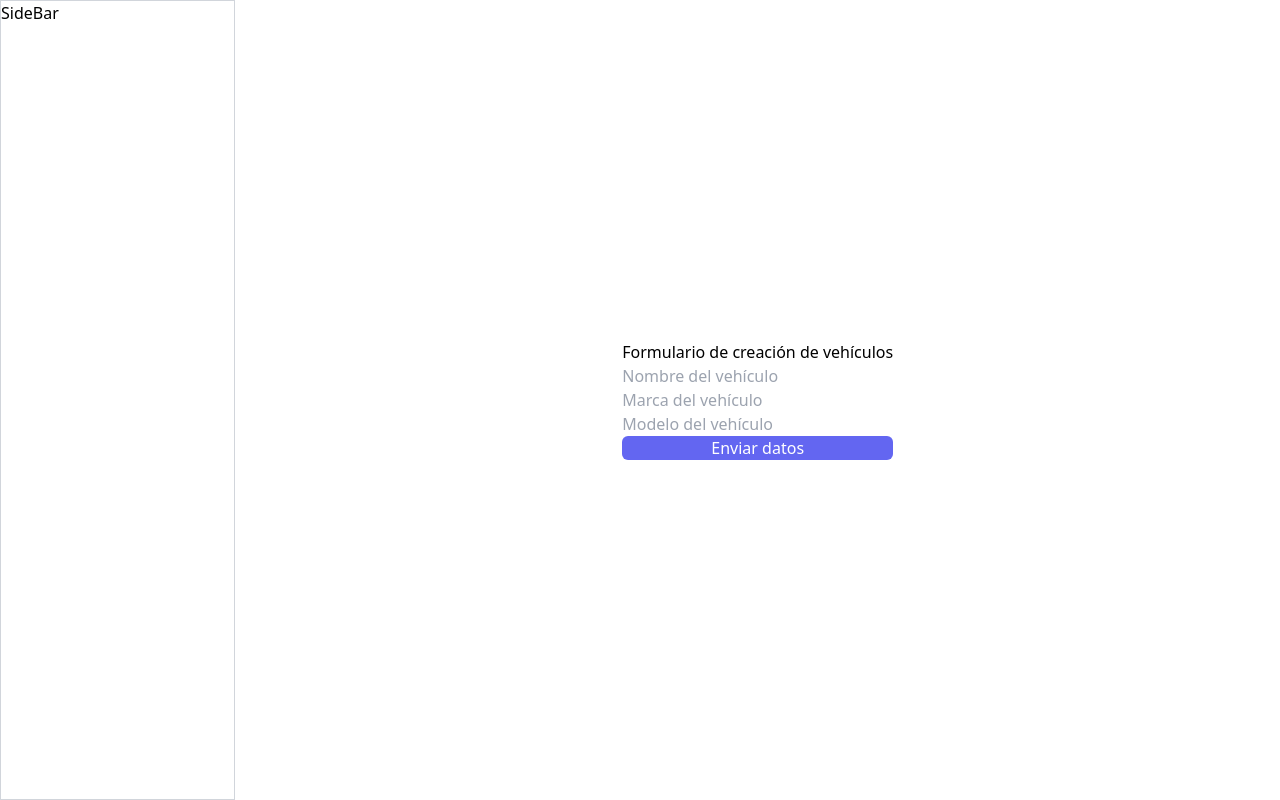
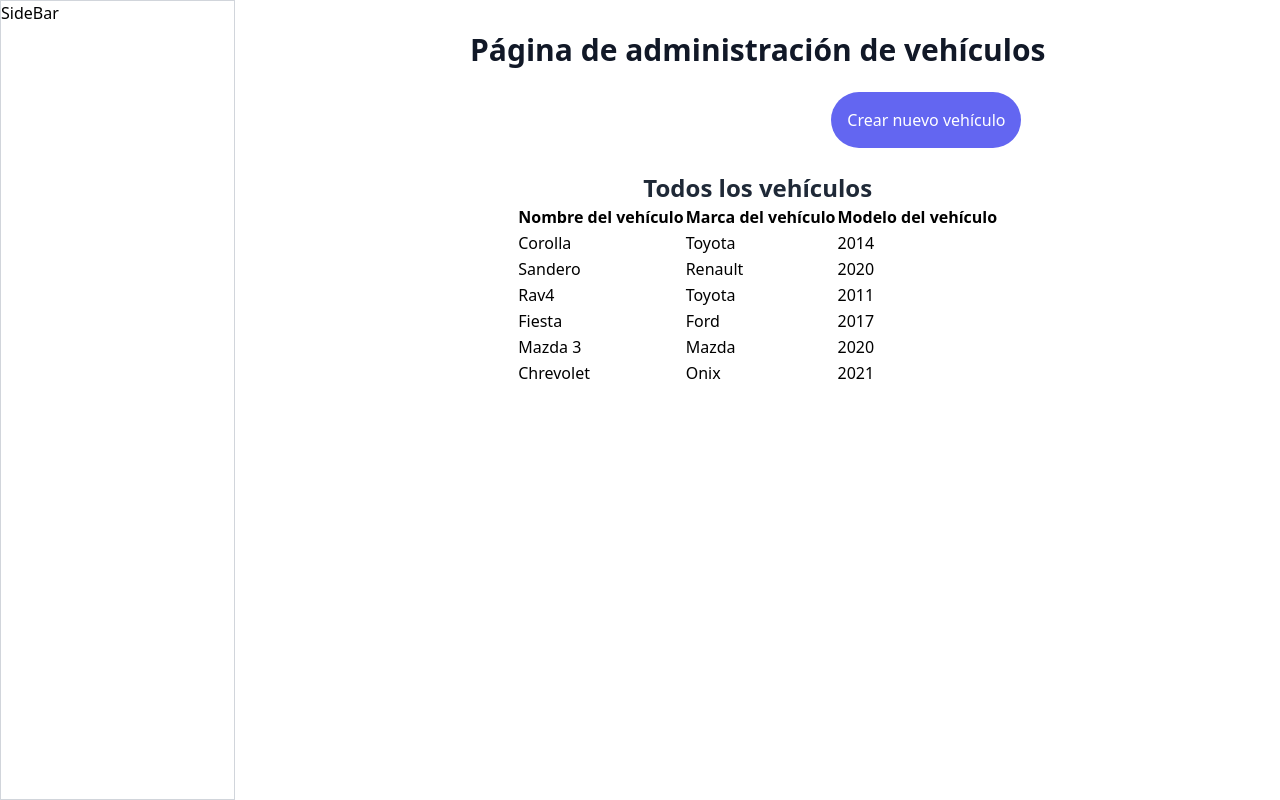
Before and after one commit to JuanA234/Consecionario-multimarca, a React (Create React App) app: page /admin/vehiculos in a window 1280 px wide. Built offline with nearby package versions, Linux system fonts and the light colour scheme.

Commit message:
Agregar funcionalidad para que el formulario envia datos a la lista

```diff
--- a/package.json
+++ b/package.json
@@ -11,6 +11,7 @@
     "react-dom": "^17.0.2",
     "react-router-dom": "^5.3.0",
     "react-scripts": "4.0.3",
+    "react-toastify": "^8.0.3",
     "web-vitals": "^1.0.1"
   },
   "scripts": {
--- a/src/pages/admin/Vehiculos.jsx
+++ b/src/pages/admin/Vehiculos.jsx
@@ -1,27 +1,179 @@
 import React, {useEffect , useState} from 'react'
+import { ToastContainer, toast } from 'react-toastify';
+import 'react-toastify/dist/ReactToastify.css';
+
+const vehiculosBackend = [
+    {
+        nombre:"Corolla",
+        marca:"Toyota",
+        modelo:2014
+    },
+    {
+        nombre:"Sandero",
+        marca:"Renault",
+        modelo:2020
+    },
+    {
+        nombre:"Rav4",
+        marca:"Toyota",
+        modelo:2011
+    },
+    {
+        nombre:"Fiesta",
+        marca:"Ford",
+        modelo:2017
+    },
+    {
+        nombre:"Mazda 3",
+        marca:"Mazda",
+        modelo:2020
+    },
+    {
+        nombre:"Chrevolet",
+        marca:"Onix",
+        modelo:2021
+    }
+
+];
 
 const Vehiculos = () => {
 
-   const [nombreVehiculo, setNombreVehiculo] = useState('');
+    const [mostrarTabla, setMostrarTabla] = useState(true);
+    const[vehiculos, setVehiculos] = useState([]);
+    const [textoBoton, setTextoBoton] = useState('Crear nuevo vehículo');
+    const [colorBoton, setColorBoton] = useState('indigo');
 
-    useEffect(() => {
-        console.log('funcion que se ejecuta cada que cambia el valor');
-    }, [nombreVehiculo]);
+    useEffect(()=>{
+        //Obtener lista de vehículos desde el backend
+        setVehiculos(vehiculosBackend);
+    },[]);
 
-    const enviarDatosAlBackend = () =>{
-        console.log('El nombre del vehículo es ', nombreVehiculo);
-    }
+    useEffect(()=>{
+        if(mostrarTabla){
+            setTextoBoton('Crear nuevo vehículo');
+            setColorBoton('indigo');
+        }
+        else{
+            setTextoBoton('Mostrar todo');
+            setColorBoton('blue');
+        }
+    },[mostrarTabla]);
 
     return (
-        <form className='flex flex-col'>
-            <h2>Formulario de creación de vehículos</h2>
-                <input onChange={(e)=>{setNombreVehiculo(e.target.value)}} type="text" placeholder='Nombre del vehículo' />
-                <input onChange={(e)=>{console.log(e.target.value)}} type="text" placeholder='Marca del vehículo' />
-                <input type="text" placeholder='Modelo del vehículo' />
-                <button type='button' onClick={enviarDatosAlBackend} className='bg-indigo-500 text-white rounded-md'>Enviar datos</button>
-        </form>
+        <div className='flex h-full w-full flex-col items-center justify-start p-8'>
+            <div className='flex flex-col'>
+            <h2 className='text-3xl font-extrabold text-gray-900'>Página de administración de vehículos</h2>
+            <button onClick={()=>{
+                setMostrarTabla(!mostrarTabla);
+            }}
+            className={`text-white bg-${colorBoton}-500 p-4 rounded-full m-6 self-end`}>
+            {textoBoton}
+            </button>
+            </div>
+            {mostrarTabla ?  <TablaVehiculos listaVehiculos={vehiculos} />
+            :<FormularioCreacionVehiculos funcionParaMostarLaTabla={setMostrarTabla}
+            listaVehiculos={vehiculos}
+            funcionParaAgregarUnVehiculo={setVehiculos} />}
+            <ToastContainer position='bottom-center' autoClose={5000} />
 
+        </div>
     );
 };
 
-export default Vehiculos
+const TablaVehiculos = ({listaVehiculos}) =>{
+
+    return(
+    <div className='flex flex-col items-center justify-center'>
+        <h2 className='text-2xl font-extrabold text-gray-800'>Todos los vehículos</h2>
+        <table>
+            <thead>
+                <tr>
+                     <th>Nombre del vehículo</th>
+                     <th>Marca del vehículo</th>
+                     <th>Modelo del vehículo</th>
+                </tr>
+            </thead>
+            <tbody>
+                {listaVehiculos.map((vehiculo)=>{
+                    return(
+                        <tr>
+                            <td>{vehiculo.nombre}</td>
+                            <td>{vehiculo.marca}</td>
+                            <td>{vehiculo.modelo}</td>
+                        </tr>
+                    );
+                })}
+            </tbody>
+        </table>
+    </div>
+    );
+}
+
+const FormularioCreacionVehiculos = ({funcionParaMostarLaTabla , listaVehiculos, funcionParaAgregarUnVehiculo}) =>{
+    const [nombre, setNombre] = useState();
+    const [marca, setMarca] = useState();
+    const [modelo, setModelo] = useState();
+
+    const enviarAlBackend = () => {
+        toast.success('Vehículo agregado con éxito');
+        funcionParaMostarLaTabla(true);
+        funcionParaAgregarUnVehiculo([
+            ...listaVehiculos,
+            {nombre:nombre, marca:marca, modelo:modelo}]);
+    };
+    return(
+    <div className='flex flex-col items-center justify-center'>
+        <h2  className='text-2xl font-extrabold text-gray-700'>Crear nuevo vehículo</h2>
+        <form className='flex flex-col'>
+            <label className='flex flex-col' htmlFor='nombre'>
+                Nombre del vehículo
+            <input
+            name='nombre'
+            className='bg-gray-50 border border-gray-600 p-2 rounded-lg m-2'
+            type="text"
+            value={nombre}
+            onChange={(e)=>{setNombre(e.target.value)}}
+            />
+            </label>
+            <label className='flex flex-col' htmlFor='marca'>
+                Marca del vehículo
+                <select name="marca"
+                 value={marca}
+                 onChange={(e)=>{setMarca(e.target.value)}}
+                className='bg-gray-50 border border-gray-600 p-2 rounded-lg m-2'>
+                    <option disabled>Seleccione una opción</option>
+                    <option>Renault</option>
+                    <option>Toyota</option>
+                    <option>Ford</option>
+                    <option>Mazda</option>
+                    <option>Chevrolet</option>
+                </select>
+            </label>
+            <label className='flex flex-col' htmlFor='modelo'>
+                Modelo del vehículo
+            <input
+             value={modelo}
+             onChange={(e)=>{setModelo(e.target.value)}}
+            name='modelo'
+            className='bg-gray-50 border border-gray-600 p-2 rounded-lg m-2'
+            type="number"
+            min={1992}
+            max={2014}
+            placeholder='2020'/>
+            </label>
+
+            <button
+            type='button'
+            className='col-span-2 bg-green-500 p-2 rounded-full shadow-md hover:bg-green-700 text-white'
+            onClick={()=>{
+                enviarAlBackend();
+            }}
+            >
+                Guardar vehículo
+            </button>
+        </form>
+    </div>
+    );
+}
+
+export default Vehiculos;
```
Also changed, not shown: 1 other file (tests, documents, lock files or other folders).
